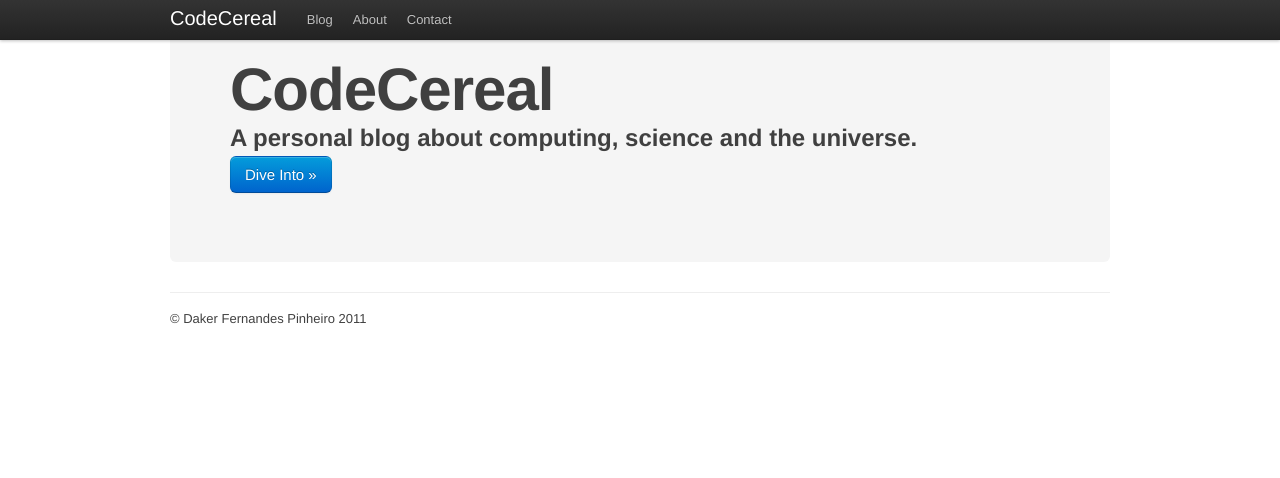
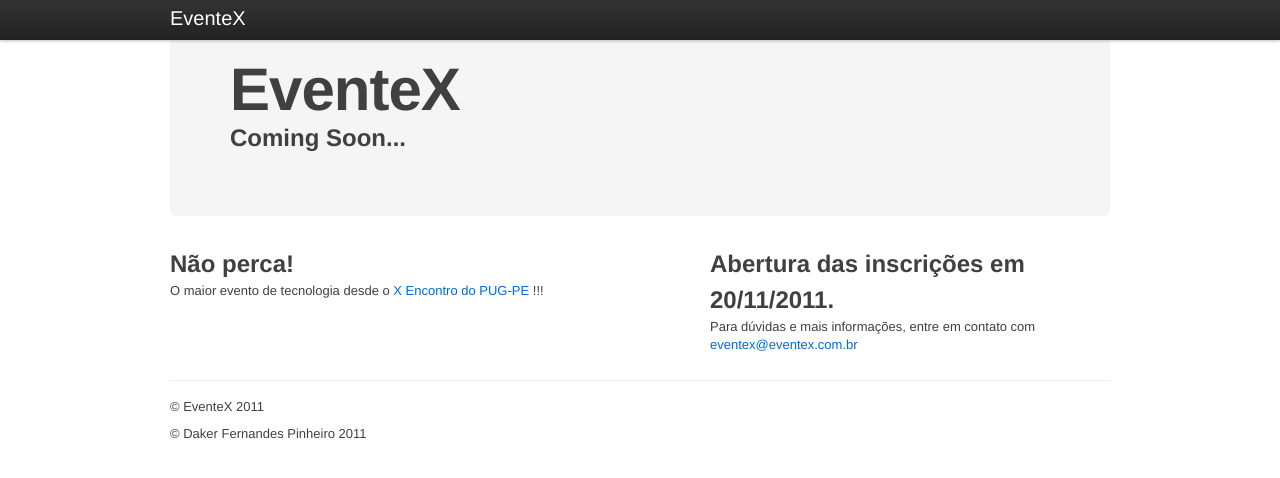
Before and after one commit to dakerfp/codecereal, a Django app: page / in a window 1280 px wide. Shown: the top 478 px of the page. Run offline with Django 3.2, Linux system fonts and the light colour scheme.

Commit message:
Add EventeX promotional site
Signed-off-by: Daker Fernandes Pinheiro <daker.pinheiro@openbossa.org>

```diff
--- a/src/templates/index.html
+++ b/src/templates/index.html
@@ -1,6 +1,32 @@
 {% extends "base.html" %}
 
-{% block banner %}
-  <h1>CodeCereal</h1>
-  <p>Coming Soon...</p>
+{% block title %}
+  EventeX
 {% endblock %}
+
+{% block topbar %}
+  <a class="brand" href="{% url home %}">EventeX</a>
+{% endblock %}
+
+{% block header %}
+  <h1>EventeX</h1>
+  <h2>Coming Soon...</h2>
+{% endblock %}
+
+{% block content %}
+  <div class="row">
+    <div class="span9">
+      <h2>Não <strong>perca</strong>!</h2>
+      <p>O maior evento de tecnologia desde o <a href="http://pug-pe.python.org.br/encontro/x//">X Encontro do PUG-PE</a> !!!</p>
+    </div>
+
+    <div class="span7">
+      <h2>Abertura das inscrições em 20/11/2011.</h2>
+      <p>Para dúvidas e mais informações, entre em contato com <a href="mailto:eventex@eventex.com.br">eventex@eventex.com.br</a></p>
+    </div>
+  </div>
+{% endblock %}
+
+{% block footer %}
+  <p>&copy; EventeX 2011</p>
+{% endblock %}
```
